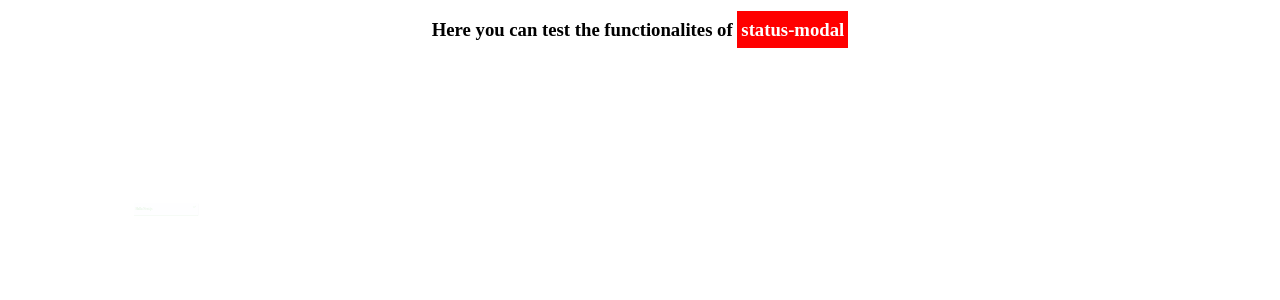
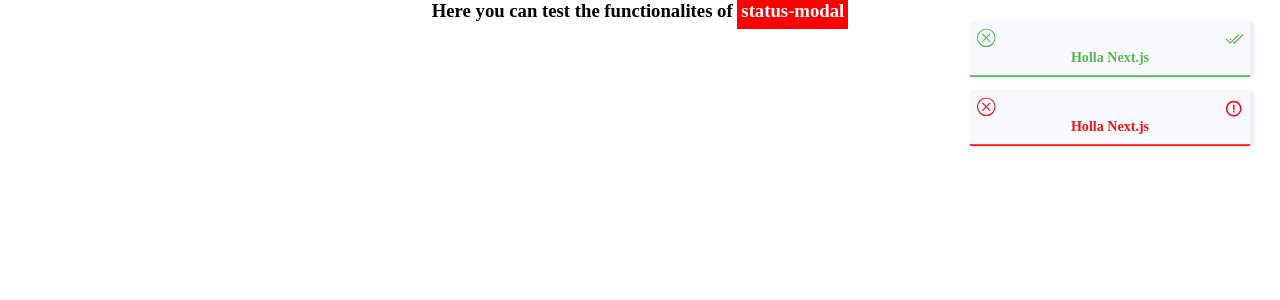
Before and after one commit to kaf-lamed-beyt/status-modal, a Next.js app: page / in a window 1280 px wide. Shown: the top 300 px of the page. Built offline with nearby package versions, Linux system fonts and the light colour scheme.

Commit message:
render status-modal in root DOM, added customization including duration autoClose and onClose

```diff
--- a/pages/index.js
+++ b/pages/index.js
@@ -23,7 +23,8 @@ export default function Home() {
           status-modal
         </span>
       </h3>
-      <Status message={greetings} />
+      <Status message={greetings} error={false} />
+      <Status message={greetings} error={true} />
     </React.Fragment>
   );
 }
--- /dev/null
+++ b/src/components/ReactPortal.js
@@ -0,0 +1,21 @@
+import React, { useLayoutEffect, useState } from "react";
+import { createPortal } from "react-dom";
+
+const ReactPortal = ({root, children}) => {
+  const [wrapperElement, setWrapperElement] = useState(null);
+  const statusModalElement = document.createElement("div");
+  statusModalElement.className = "status-modal-container";
+
+  useLayoutEffect(() => {
+    const _wrapperElement = root.appendChild(statusModalElement);
+    setWrapperElement(_wrapperElement);
+    return () => {
+      root.removeChild(_wrapperElement);
+    };
+  }, []);
+
+  if (wrapperElement === null) return null;
+  return createPortal(children, wrapperElement);
+};
+
+export default ReactPortal;
--- /dev/null
+++ b/src/components/StatusInner.js
@@ -0,0 +1,81 @@
+import React, { useState, useEffect, useRef } from "react";
+import { BsCheck2All } from "react-icons/bs/";
+import { BiErrorCircle } from "react-icons/bi";
+import { BsXCircle } from "react-icons/bs/";
+
+const defaultConfig = {
+  closingAnimationDuration: 3000,
+};
+
+const StatusInner = ({
+  message,
+  status,
+  error,
+  onClose,
+  autoClose,
+  duration,
+  setRemoveElement,
+}) => {
+  const [isOpen, setIsOpen] = useState(true);
+  const ref = useRef(null);
+  let timer;
+  let removeElementTimer;
+  const startTimer = () => {
+    timer = setTimeout(() => {
+      setIsOpen(false);
+    }, duration);
+    removeElementTimer = setTimeout(() => {
+      setRemoveElement(true);
+    }, duration + defaultConfig.closingAnimationDuration);
+  };
+
+  const clearTimers = () => {
+    clearTimeout(timer);
+    clearTimeout(removeElementTimer);
+  };
+
+  const handleMouseEnter = () => {
+    clearTimers();
+    setIsOpen(true);
+    startTimer();
+  };
+
+  useEffect(() => {
+    if (autoClose) startTimer();
+    const statusModalElement = ref.current;
+    if (statusModalElement) {
+      statusModalElement.addEventListener("mouseenter", handleMouseEnter);
+    }
+    return () => {
+      clearTimers();
+      statusModalElement.removeEventListener("mouseenter", handleMouseEnter);
+    };
+  }, []);
+
+  return (
+    <div
+      ref={ref}
+      className={`default ${status === "error" || error ? "error" : ""} ${
+        isOpen ? "" : "onClose"
+      }`}
+    >
+      <div className="tool-bar">
+        <button
+          className="no-style-btn"
+          onClick={() => {
+            setIsOpen(false);
+            {
+              onClose && onClose();
+            }
+          }}
+        >
+          <BsXCircle />
+        </button>
+        {status === "error" || error ? <BiErrorCircle /> : <BsCheck2All />}
+      </div>
+      <p>{message}</p>
+    </div>
+  );
+};
+
+export default StatusInner;
--- a/src/index.js
+++ b/src/index.js
@@ -1,22 +1,50 @@
-import React from "react";
+import React, {useState } from "react";
 import propTypes from "prop-types";
-import { BsCheck2All } from "react-icons/bs/";
-import { BiErrorCircle } from "react-icons/bi";
 import "./style/status.scss";
+import ReactPortal from "./components/ReactPortal";
+import StatusInner from "./components/StatusInner";
 
-const Status = ({ message, status, error }) => {
+const Status = ({ wrapperId, ...props }) => {
+  const [removeElement, setRemoveElement] = useState(false);
+
+  const createWrapperElement = (wrapperId) => {
+    const wrapperElement = document.createElement("div");
+    wrapperElement.setAttribute("id", wrapperId);
+    document.body.append(wrapperElement);
+    return wrapperElement;
+  };
+
+  let wrapperRoot = document.getElementById(wrapperId);
+  if (!wrapperRoot) {
+    wrapperRoot = createWrapperElement(wrapperId);
+  }
+
+  if (removeElement) return null;
+
   return (
-    <div className={`default ${status === "error" || error ? "error" : ""}`}>
-      <p>{message}</p>
-      {(status === "error" || error) ? <BiErrorCircle /> : <BsCheck2All /> }
-    </div>
+    <>
+      <ReactPortal root={wrapperRoot}>
+        <StatusInner {...props} setRemoveElement={setRemoveElement} />
+      </ReactPortal>
+    </>
   );
+};
+
+Status.defaultProps = {
+  error: false,
+  wrapperId: "status-modal-root",
+  autoClose: true,
+  duration: 5000,
 };
 
 propTypes.Status = {
   message: propTypes.string.isRequired,
   status: propTypes.string,
   error: propTypes.bool,
+  wrapperId: propTypes.string,
+  onClose: propTypes.func,
+  autoClose: propTypes.bool,
+  duration: propTypes.number,
 };
 
 export { Status };
--- a/src/style/status.scss
+++ b/src/style/status.scss
@@ -5,28 +5,51 @@
   --danger: #ff0000;
 }
 
+// reset css
+*, *::before, *::after {
+  margin: 0;
+  padding: 0;
+  box-sizing: border-box;
+}
+
 .no-animation {
   animation: none;
 }
 
+.no-style-btn {
+  background-color: transparent;
+  border: none;
+  padding: 0;
+  margin: 0;
+  cursor: pointer;
+  &:hover, :focus {
+    transform: scale(1.1);
+  }
+}
+
+#status-modal-root {
+  position: fixed;
+  display: flex;
+  flex-direction: column;
+  gap: 10px;
+  padding: 20px;
+  top: 0;
+  right: 0;
+}
+
+
 @mixin default ($status: "success") {
   width: 300px;
-  height: 45px;
-  display: flex;
-  justify-content: space-between;
-  position: absolute;
   background: ghostwhite;
   @if $status == "error" {
     border-bottom: 2px solid var(--danger);
     color: var(--danger);
-    margin-top: -40px;
     svg {
       color: var(--danger);
     }
   } @else {
     border-bottom: 2px solid var(--success);
     color: var(--success);
-    margin-top: 120px;
     svg {
       color: var(--success);
     }
@@ -34,18 +57,19 @@
   box-shadow: 3px 1px 5px rgba(0, 0, 0, 0.11);
   font-weight: 500;
   border-radius: 3px;
-  opacity: 0;
-  padding-top: 5px;
-  position: absolute;
-  margin-top: 120px;
+  opacity: 1;
   margin-left: 0px;
   z-index: 10;
-  padding: 7px 8px;
-  animation: scaleModal 6s ease-in forwards;
+  padding: 7px 8px 10px;
+
+  &.onClose {
+    animation: scaleModal 3s ease-in forwards;
+  }
 
   p {
     font-size: 15px;
     font-weight: 600;
+    text-align: center;
   }
 
   svg {
@@ -61,6 +85,12 @@
 // error modal style
 .error {
   @include default($status: "error");
+}
+
+.tool-bar {
+  display: flex;
+  justify-content: space-between;
+  align-items: center;
 }
 
 // outline style
```
